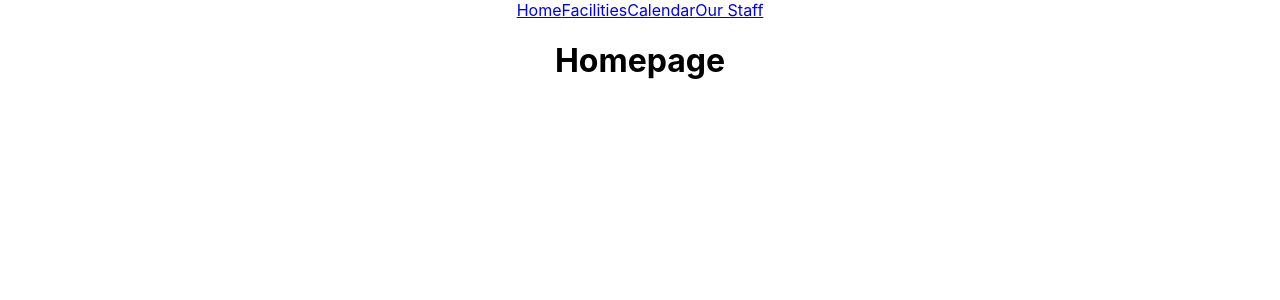
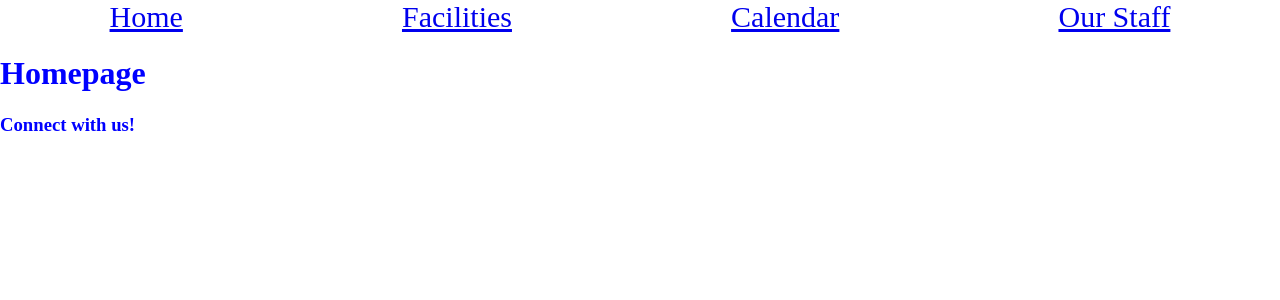
Before and after one commit to armullen/ProStart-Front-End, a React (Create React App) app in the folder prostart/: page / in a window 1280 px wide. Shown: the top 300 px of the page. Built offline with nearby package versions, Linux system fonts and the light colour scheme.

Commit message:
header and footer

```diff
--- a/prostart/src/App.css
+++ /dev/null
@@ -1,38 +0,0 @@
-.App {
-  text-align: center;
-}
-
-.App-logo {
-  height: 40vmin;
-  pointer-events: none;
-}
-
-@media (prefers-reduced-motion: no-preference) {
-  .App-logo {
-    animation: App-logo-spin infinite 20s linear;
-  }
-}
-
-.App-header {
-  background-color: #282c34;
-  min-height: 100vh;
-  display: flex;
-  flex-direction: column;
-  align-items: center;
-  justify-content: center;
-  font-size: calc(10px + 2vmin);
-  color: white;
-}
-
-.App-link {
-  color: #61dafb;
-}
-
-@keyframes App-logo-spin {
-  from {
-    transform: rotate(0deg);
-  }
-  to {
-    transform: rotate(360deg);
-  }
-}
--- a/prostart/src/App.js
+++ b/prostart/src/App.js
@@ -1,8 +1,9 @@
-import './App.css';
+import './index.css';
 import { Route, Routes } from 'react-router-dom';
 
 // ......components........
 import Header from './components/Header';
+import Footer from './components/Footer';
 
 
 // ......pages.......
@@ -35,6 +36,7 @@ function App() {
 
 
       </Routes>
+      <Footer />
     </div>
   );
 }
--- /dev/null
+++ b/prostart/src/components/Footer.js
@@ -0,0 +1,9 @@
+function Footer () {
+    return (
+        <div className='socials'>
+            <h3>Connect with us!</h3>
+        </div>
+    )
+}
+
+export default Footer;
--- a/prostart/src/index.css
+++ b/prostart/src/index.css
@@ -1,13 +1,11 @@
 body {
   margin: 0;
-  font-family: -apple-system, BlinkMacSystemFont, 'Segoe UI', 'Roboto', 'Oxygen',
-    'Ubuntu', 'Cantarell', 'Fira Sans', 'Droid Sans', 'Helvetica Neue',
-    sans-serif;
-  -webkit-font-smoothing: antialiased;
-  -moz-osx-font-smoothing: grayscale;
+  font-family: 'Times New Roman', Times, serif;
+  color: blue;
 }
 
-code {
-  font-family: source-code-pro, Menlo, Monaco, Consolas, 'Courier New',
-    monospace;
+nav {
+  display: flex;
+  justify-content: space-around;
+  font-size: 30px;
 }
```
